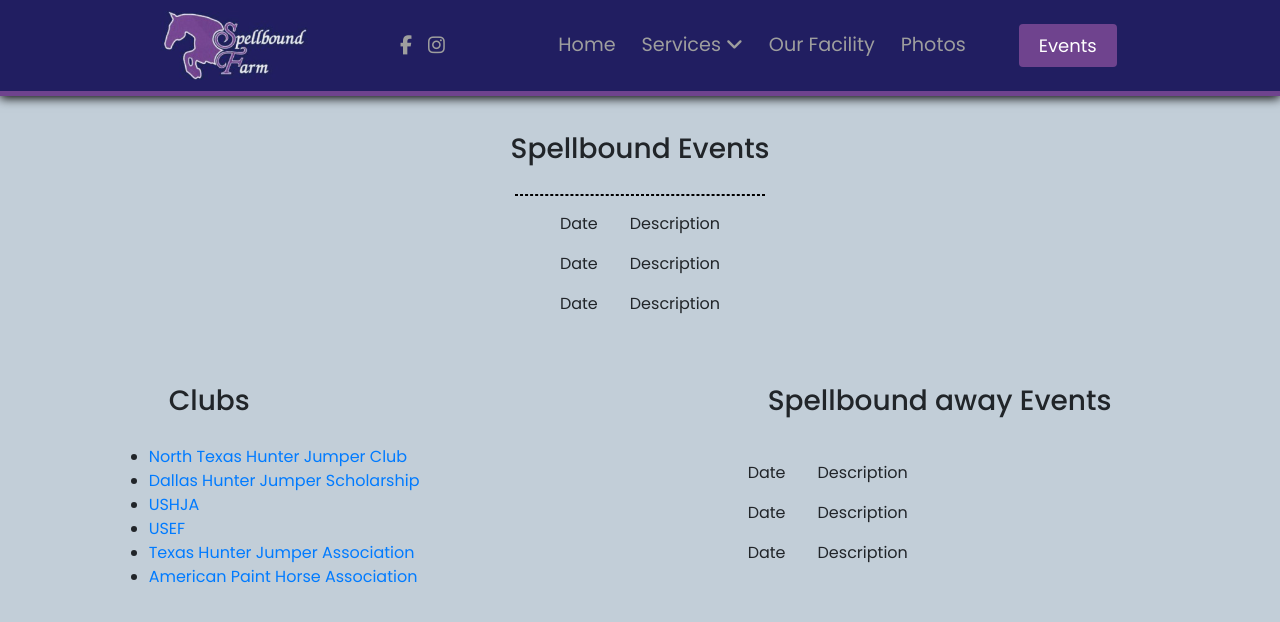
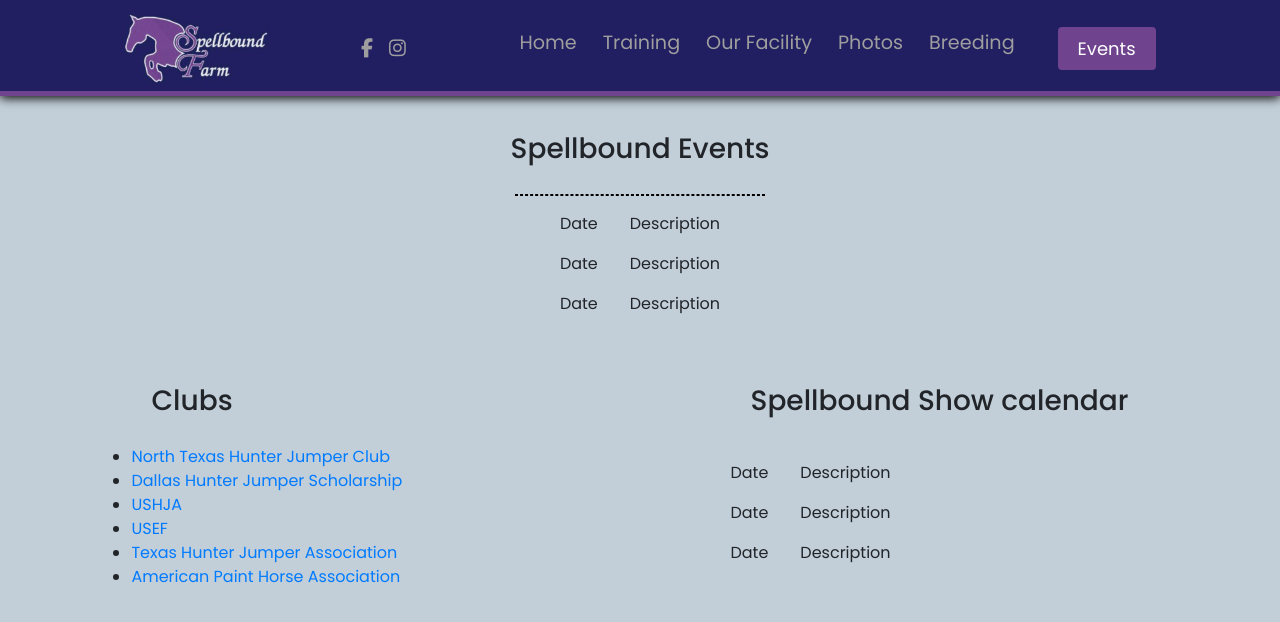
Before and after one commit to supermonkey74/SBF-React, a React (Create React App) app: page /events in a window 1280 px wide. Shown: the top 622 px of the page. Built offline with nearby package versions, Linux system fonts and the light colour scheme; some icons are missing; the HTML template or start-up script is replaced by a standard one.

Commit message:
Add Breeding page

```diff
--- a/src/App.js
+++ b/src/App.js
@@ -12,7 +12,7 @@ import ContactUs from './Components/pages/Photos-page';
 import Events from './Components/pages/Events';
 
 import Social from './Components/pages/Social';
-import Sales from './Components/pages/Sales';
+import Breeding from './Components/pages/Breeding';
 import Training from './Components/pages/Training';
 // import Topbar from './Components/Topbar';
 // import ArenaCards from './Components/Card'
@@ -29,7 +29,7 @@ function App() {
         <Route path='/social' component={Social} />
         <Route path='/contact-us' component={ContactUs} />
         <Route path='/events' component={Events} />
-        <Route path='/sales' component={Sales} />
+        <Route path='/breeding' component={Breeding} />
         <Route path='/photos' component={Photos} />
         <Route path='/training' component={Training} />
       </Switch>
--- a/src/Components/Navbar.js
+++ b/src/Components/Navbar.js
@@ -60,7 +60,8 @@ function Navbar() {
               className='nav-links '
               onClick={closeMobileMenu}
             >
-              Services <i className='fa fa-angle-down' />
+              Training
+              {/* <i className='fa fa-angle-down' /> */}
             </Link>
             {dropdown && <Dropdown />}
           </li>
@@ -82,6 +83,15 @@ function Navbar() {
               Photos
             </Link>
           </li>
+          <li className='nav-item'>
+            <Link
+              to='/Breeding'
+              className='nav-links'
+              onClick={closeMobileMenu}
+            >
+              Breeding
+            </Link>
+          </li>
           <li>
             <Link
               to='/events'
--- /dev/null
+++ b/src/Components/pages/Breeding.js
@@ -0,0 +1,10 @@
+import React from 'react';
+
+export default function Breeding() {
+
+    return(
+        <>
+        <h1 className="sales">Breeding</h1>
+        </>
+    )
+}
--- a/src/Components/pages/Events.js
+++ b/src/Components/pages/Events.js
@@ -29,6 +29,7 @@ export default function Events() {
 
                         <div className="club-events">
                             <h3 className="sbf-events-title">Clubs</h3>
+
                             <ul className="">
                                 <li> <a href="https://www.nthjc.com/" target="none">North Texas Hunter Jumper Club</a>  </li>
                                 <li> <a href="https://dallashunterjumperscholarship.org/" target="none">Dallas Hunter Jumper Scholarship</a> </li>
@@ -41,7 +42,7 @@ export default function Events() {
                         </div>
 
                         <div className="sbf-events">
-                            <h3 className="sbf-events-title">Spellbound away Events</h3>
+                            <h3 className="sbf-events-title">Spellbound Show calendar</h3>
                             <ul className="">
                             <div className="sbf-show-list">
                     <li className="show-list-item-date">Date</li> <li className="show-list-desc">Description</li>
--- a/src/Components/pages/Sales.js
+++ /dev/null
@@ -1,10 +0,0 @@
-import React from 'react';
-
-export default function Sales() {
-
-    return(
-        <>
-        <h1 className="sales">Sales</h1>
-        </>
-    )
-}
```
Also changed, not shown: src/Components/pages/Breeding.css (added).
